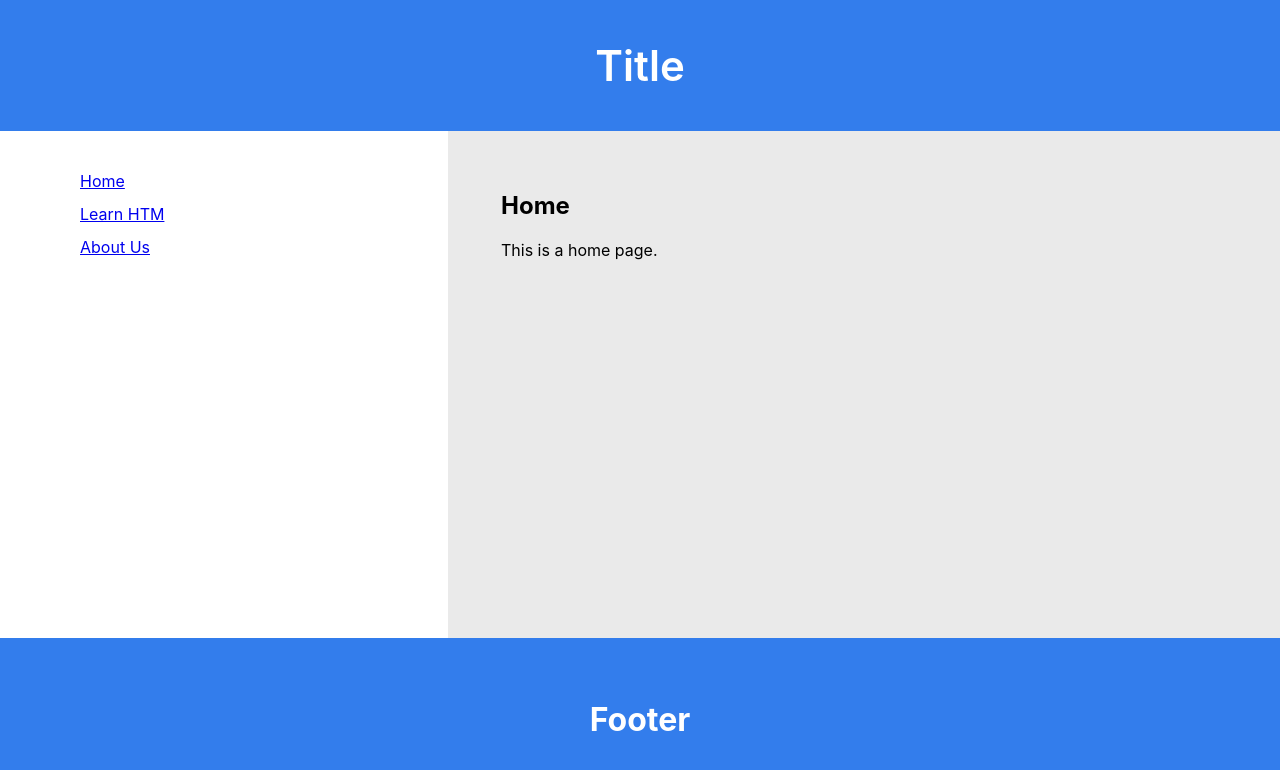
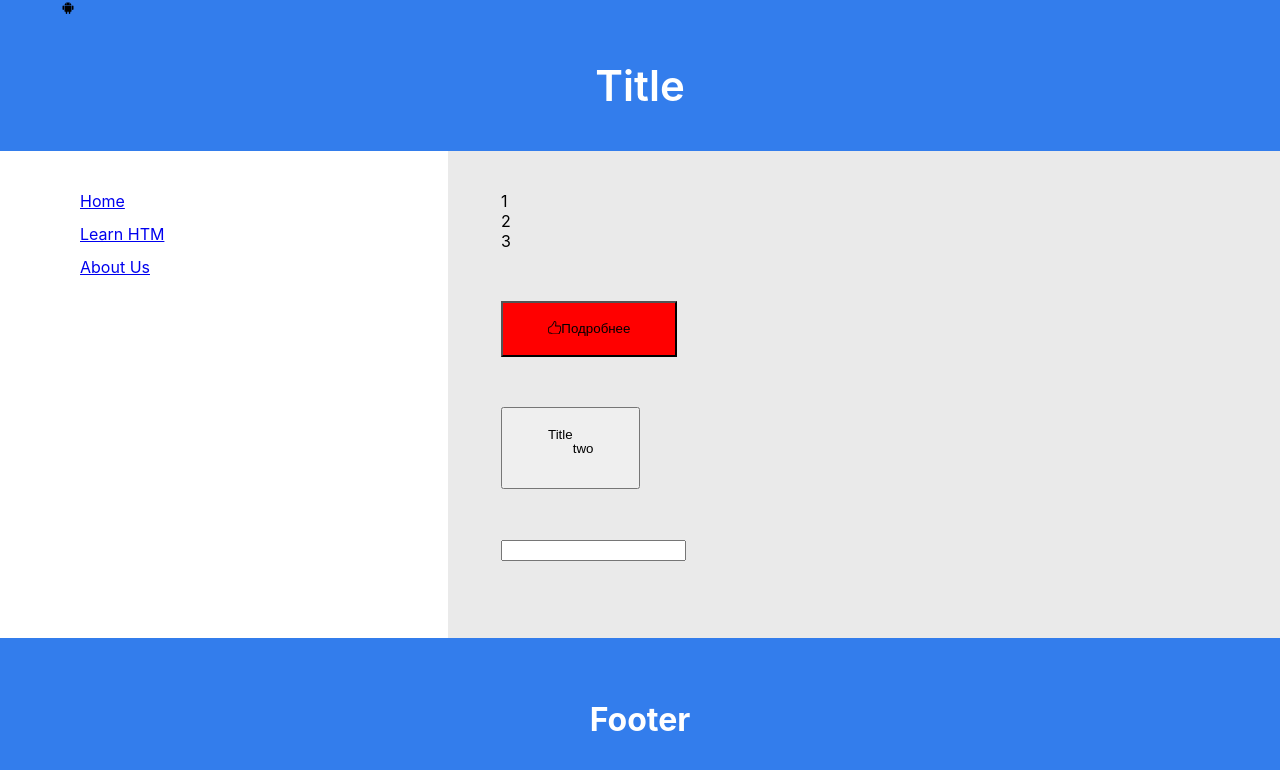
Before and after one commit to lutyi2856/reactGithub, a React (Create React App) app: page / in a window 1280 px wide. Shown: the top 770 px of the page. Built offline with nearby package versions, Linux system fonts and the light colour scheme.

Commit message:
D 1/props (#9)
* gitignor fix

* урок 2

* add button, colors, text

* add button two

* button-4

* but

```diff
--- a/package.json
+++ b/package.json
@@ -8,6 +8,7 @@
     "@testing-library/user-event": "^13.5.0",
     "react": "^18.2.0",
     "react-dom": "^18.2.0",
+    "react-icons": "^5.0.1",
     "react-scripts": "5.0.1",
     "web-vitals": "^2.1.4"
   },
--- /dev/null
+++ b/src/Button/Button.css
@@ -0,0 +1,25 @@
+.btn {
+    display: flex;
+    max-width: max-content;
+    padding: 18px 45px;
+    margin: 50px 0;
+}
+
+.btn-default {
+    background-color: rgba(171, 177, 171, 0.733);
+}
+
+.primary {
+    background-color: rgb(174, 25, 232);
+    color: #fff;
+}
+
+.danger {
+    background-color: rgb(252, 5, 5);
+    color: #fff;
+}
+
+.warning {
+    background-color: rgb(251, 193, 4);
+    color: #fff;
+}
--- /dev/null
+++ b/src/Button/Button.jsx
@@ -0,0 +1,18 @@
+import "./Button.css";
+import React from "react";
+
+const Button = (props) => {
+  return (
+    <button href="#" onClick={props.action} className={`btn ${props.type}`}>
+      <span>{props.icon}</span>
+      <span onClick={props.action}>{props.title}</span>
+    </button>
+  );
+};
+
+Button.defaultProps = {
+  title: "Подробнее",
+  type: "btn-default",
+};
+
+export default Button;
--- /dev/null
+++ b/src/Button/ButtonTwo.jsx
@@ -0,0 +1,41 @@
+import React from "react";
+
+export class ButtonTwo extends React.Component {
+  constructor(props) {
+    super(props);
+    this.state = { name: "Title", two: "two" };
+    // this.action = this.action.bind(this);
+  }
+  componentDidMount() {
+    console.log("Классовый компонент вм");
+  }
+  componentWillUnmount() {
+    console.log("ушел");
+  }
+  componentDidUpdate(prevProps, prevState) {
+    console.log(
+      prevProps,
+      "=prevProps",
+      prevState,
+      "=prevState",
+      this.state,
+      "state",
+    );
+  }
+  action = () => {
+    this.setState({ name: Math.random() });
+  };
+  render() {
+    return (
+      <button
+        href="#"
+        onClick={this.action}
+        className={`btn ${this.props.type}`}
+      >
+        <span>{this.props.icon}</span>
+        <span>{this.state.name}</span>
+        <p>{this.state.two}</p>
+      </button>
+    );
+  }
+}
--- a/src/Header/Header.jsx
+++ b/src/Header/Header.jsx
@@ -1,8 +1,11 @@
 import "./header.css";
+import { IoLogoAndroid } from "react-icons/io";
+
 const Header = () => {
   return (
     <header className="header">
       <div className="container">
+        <IoLogoAndroid />
         <h1 className="header-title">Title</h1>
       </div>
     </header>
--- a/src/Hero-content/Hero-content.jsx
+++ b/src/Hero-content/Hero-content.jsx
@@ -1,10 +1,97 @@
 import "./hero-content.css";
+import MyAlert from "../MyAlert/MyAlert";
+import Button from "../Button/Button";
+import { SlDiamond, SlLike } from "react-icons/sl";
+import { ButtonTwo } from "../Button/ButtonTwo";
+import { useEffect, useRef, useState } from "react";
 
 const HeroContent = () => {
+  const [title, setTitle] = useState("begine");
+  const [isready, setIsReady] = useState(false);
+  const [isready1, setIsReady1] = useState(false);
+  const [isready2, setIsReady2] = useState(false);
+  const [isready3, setIsReady3] = useState(false);
+  const action = () => {
+    setTitle("end");
+    setIsReady(!isready);
+    console.log(myRef.current.value);
+  };
+  const action1 = () => {
+    setTitle("end1");
+    setIsReady1(!isready1);
+  };
+  const action2 = () => {
+    setTitle("end2");
+    setIsReady2(!isready2);
+  };
+  const action3 = () => {
+    setTitle("end3");
+    setIsReady3(!isready3);
+  };
+  useEffect(() => {
+    console.log("функциональный компонент вм-didmount");
+    return () => {
+      console.log("функциональный компонент размонтирован");
+    };
+  }, []);
+  useEffect(() => {
+    console.log("функциональная компонента обновилась", isready);
+  }, [isready]);
+  const myRef = useRef();
+  const myArray = [1, 2, 3];
+
+  const myComponents = myArray.map((item) => {
+    return <div>{item}</div>;
+  });
   return (
     <div className="hero-content">
-      <h1 className="hero-title">Home</h1>
-      <p className="hero-description">This is a home page.</p>
+      {myComponents}
+      {isready && (
+        <MyAlert title={"кнопка-1"} description={"error-style"} type="error" />
+      )}
+      {/* {isready1 && (
+        <MyAlert
+          title={"кнопка-2"}
+          description={"primary-style"}
+          type="primary"
+        />
+      )}
+      {isready2 && (
+        <MyAlert
+          title={"кнопка-3"}
+          description={"success-style"}
+          type="success"
+        />
+      )}
+      {isready3 && (
+        <MyAlert
+          title={"кнопка-4"}
+          description={"alerta-style"}
+          type="warning"
+        />
+      )} */}
+      <Button type="error" click="нажатие" action={action} icon={<SlLike />} />
+
+      {/* <Button
+        type="primary"
+        click="нажатие-1"
+        action={action1}
+        icon={<SlLike />}
+      />
+      <Button
+        type="btn-default"
+        click="нажатие-3"
+        action={action2}
+        icon={<SlLike />}
+      />
+      <Button
+        type="warning"
+        click="нажатие-4"
+        action={action3}
+        icon={<SlLike />}
+      /> */}
+      <ButtonTwo />
+      <input ref={myRef} />
     </div>
   );
 };
--- a/src/Main/Main.jsx
+++ b/src/Main/Main.jsx
@@ -1,5 +1,6 @@
 import Hero from "../Hero/Hero";
 import "./main.css";
+import MyAlert from "../MyAlert/MyAlert";
 
 const Main = () => {
   return (
--- /dev/null
+++ b/src/MyAlert/MyAlert.css
@@ -0,0 +1,24 @@
+
+
+.alerta {
+    display: flex;
+    padding: 40px 60px;
+    border: 1px solid  #DED;
+}
+
+.alerta p {
+    color:  #9A9;
+}
+
+.success {
+    background-color: #EFE;
+}
+
+.error {
+    background-color: red;
+}
+
+.warning {
+    background-color: rgb(251, 193, 4);
+    color: #fff;
+}
--- /dev/null
+++ b/src/MyAlert/MyAlert.jsx
@@ -0,0 +1,18 @@
+import { AiFillLike } from "react-icons/ai";
+import "./MyAlert.css";
+
+const MyAlert = (props) => {
+  return (
+    <div className={`alerta  ${props.type}`}>
+      <AiFillLike />
+      <h2 className="title-alerta">{props.title}</h2>
+      <p className="description-alerta">{props.description}</p>
+    </div>
+  );
+};
+
+MyAlert.defaultProps = {
+  title: "Нет заголовка",
+};
+
+export default MyAlert;
--- a/src/index.js
+++ b/src/index.js
@@ -5,7 +5,7 @@ import App from "./App";
 
 const root = ReactDOM.createRoot(document.getElementById("root"));
 root.render(
-  <React.StrictMode>
-    <App />
-  </React.StrictMode>,
+  // <React.StrictMode>
+  <App />,
+  // </React.StrictMode>,
 );
```
Also changed, not shown: 2 other files (tests, documents, lock files or other folders).
